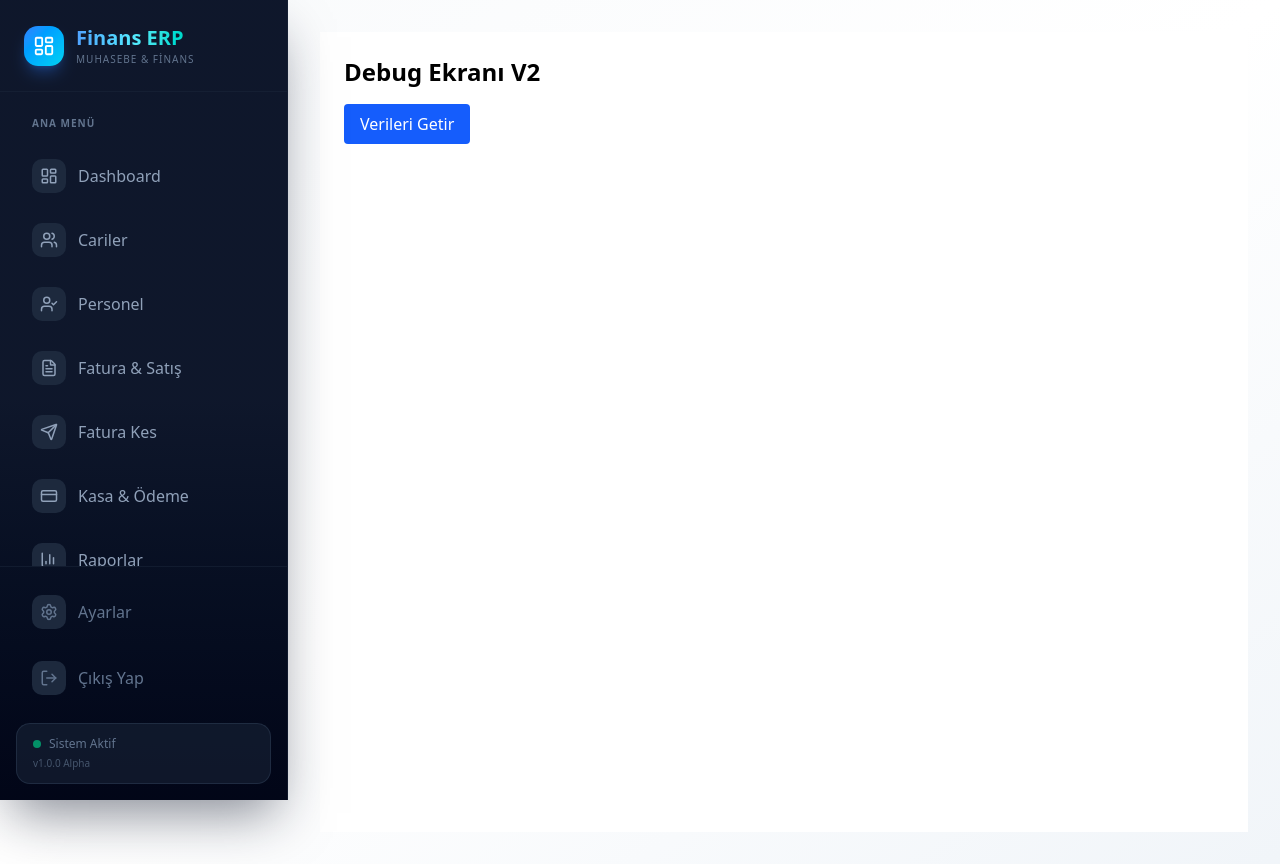
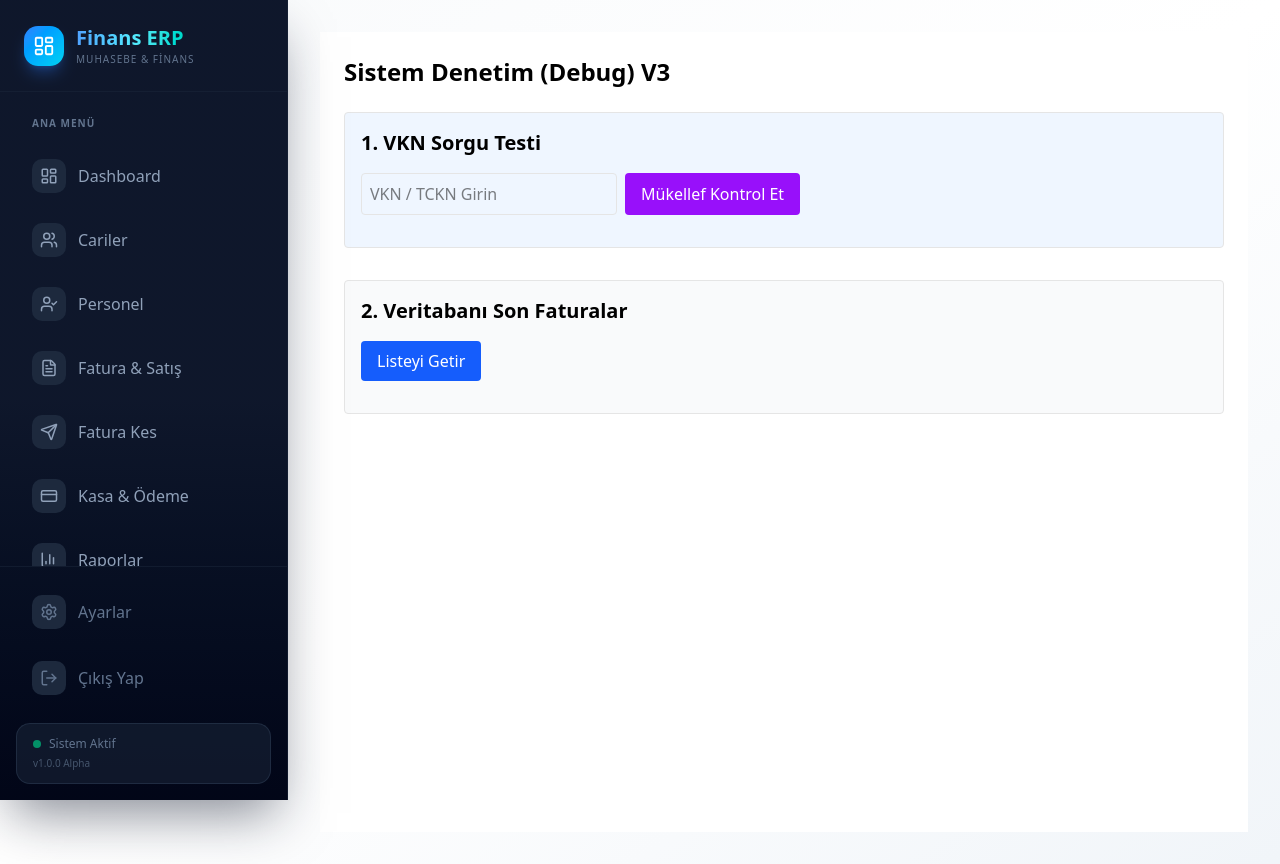
Before and after one commit to cooderhasan/motovitrinfinans, a Next.js app: page /finance/debug in a window 1280 px wide. Built offline with nearby package versions, Linux system fonts and the light colour scheme; no server answers; the database is empty.

Commit message:
feat: add vkn tester to debug page

```diff
--- a/src/app/finance/debug/page.tsx
+++ b/src/app/finance/debug/page.tsx
@@ -3,9 +3,15 @@
 import { useState, useEffect } from 'react'
 
 export default function DebugPage() {
+    // Invoice Data
     const [data, setData] = useState<any>(null)
     const [loading, setLoading] = useState(false)
     const [error, setError] = useState('')
+
+    // VKN Check Data
+    const [vkn, setVkn] = useState('')
+    const [vknResult, setVknResult] = useState<any>(null)
+    const [vknLoading, setVknLoading] = useState(false)
 
     useEffect(() => {
         console.log('Debug Page Mounted')
@@ -26,24 +32,69 @@ export default function DebugPage() {
         }
     }
 
+    const checkVkn = async () => {
+        if (!vkn) return
+        setVknLoading(true)
+        setVknResult(null)
+        try {
+            const res = await fetch(`/api/finance/einvoice/check-user?vkn=${vkn}`)
+            const json = await res.json()
+            setVknResult(json)
+        } catch (err: any) {
+            setVknResult({ error: err.message })
+        } finally {
+            setVknLoading(false)
+        }
+    }
+
     return (
-        <div className="p-6 bg-white min-h-screen">
-            <h1 className="text-2xl font-bold mb-4 text-black">Debug Ekranı V2</h1>
-            <button
-                onClick={loadData}
-                className="bg-blue-600 text-white px-4 py-2 rounded"
-            >
-                Verileri Getir
-            </button>
+        <div className="p-6 bg-white min-h-screen text-black">
+            <h1 className="text-2xl font-bold mb-6">Sistem Denetim (Debug) V3</h1>
 
-            {loading && <div className="mt-4 text-gray-600">Yükleniyor...</div>}
-            {error && <div className="mt-4 text-red-600 font-bold">{error}</div>}
+            {/* VKN TESTER */}
+            <div className="mb-8 p-4 border rounded bg-blue-50">
+                <h2 className="text-xl font-bold mb-4">1. VKN Sorgu Testi</h2>
+                <div className="flex gap-2 mb-4">
+                    <input
+                        type="text"
+                        value={vkn}
+                        onChange={(e) => setVkn(e.target.value)}
+                        placeholder="VKN / TCKN Girin"
+                        className="border p-2 rounded w-64"
+                    />
+                    <button
+                        onClick={checkVkn}
+                        disabled={vknLoading}
+                        className="bg-purple-600 text-white px-4 py-2 rounded disabled:opacity-50"
+                    >
+                        {vknLoading ? 'Sorgulanıyor...' : 'Mükellef Kontrol Et'}
+                    </button>
+                </div>
+                {vknResult && (
+                    <div className="bg-gray-800 text-green-400 p-4 rounded overflow-auto max-h-96 text-xs font-mono">
+                        <pre>{JSON.stringify(vknResult, null, 2)}</pre>
+                    </div>
+                )}
+            </div>
 
-            {data && (
-                <div className="mt-4 p-4 bg-gray-100 rounded overflow-auto">
-                    <pre className="text-xs text-black">{JSON.stringify(data, null, 2)}</pre>
-                </div>
-            )}
+            {/* INVOICE LIST */}
+            <div className="p-4 border rounded bg-gray-50">
+                <h2 className="text-xl font-bold mb-4">2. Veritabanı Son Faturalar</h2>
+                <button
+                    onClick={loadData}
+                    className="bg-blue-600 text-white px-4 py-2 rounded mb-4"
+                >
+                    {loading ? 'Yükleniyor...' : 'Listeyi Getir'}
+                </button>
+
+                {error && <div className="text-red-600 font-bold mb-2">{error}</div>}
+
+                {data && (
+                    <div className="bg-gray-100 p-4 rounded overflow-auto max-h-96">
+                        <pre className="text-xs">{JSON.stringify(data, null, 2)}</pre>
+                    </div>
+                )}
+            </div>
         </div>
     )
 }
```
